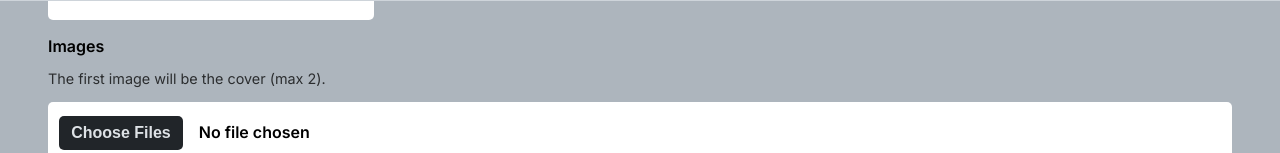
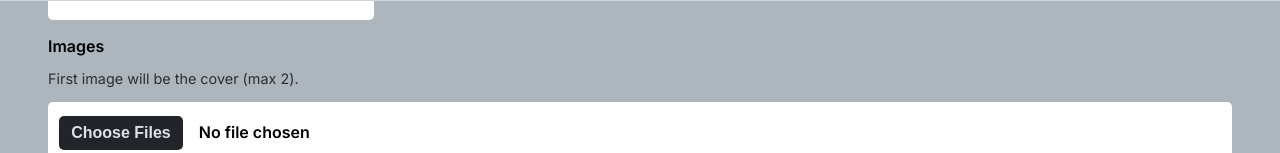
Before and after one commit to Dimterion/Posts-app, a React (Create React App) app: page /create-listing in a window 1280 px wide. Shown: the part 799-952 px from the top of the page. Built offline with nearby package versions, Linux system fonts and the light colour scheme; no server answers; sample sign-in values are in the browser's storage.

Commit message:
Texts and images lengths correction.

```diff
--- a/src/pages/CreateListing.jsx
+++ b/src/pages/CreateListing.jsx
@@ -304,7 +304,7 @@ function CreateListing() {
             />
             <p className="formSalaryText">$ / Month</p>
           </div>
-          <label className="formLabel">Link to the application page</label>
+          <label className="formLabel">Link</label>
           <input
             className="formInputName"
             type="text"
@@ -316,9 +316,7 @@ function CreateListing() {
             required
           />
           <label className="formLabel">Images</label>
-          <p className="imagesInfo">
-            The first image will be the cover (max 2).
-          </p>
+          <p className="imagesInfo">First image will be the cover (max 2).</p>
           <input
             className="formInputFile"
             type="file"
--- a/src/pages/EditListing.jsx
+++ b/src/pages/EditListing.jsx
@@ -96,9 +96,9 @@ function EditListing() {
 
     setLoading(true);
 
-    if (images.length > 6) {
+    if (images.length > 2) {
       setLoading(false);
-      toast.error("Max 6 images");
+      toast.error("Max 2 images");
       return;
     }
 
@@ -335,7 +335,7 @@ function EditListing() {
             />
             <p className="formSalaryText">$ / Month</p>
           </div>
-          <label className="formLabel">Link to the application page</label>
+          <label className="formLabel">Link</label>
           <input
             className="formInputName"
             type="text"
@@ -347,9 +347,7 @@ function EditListing() {
             required
           />
           <label className="formLabel">Images</label>
-          <p className="imagesInfo">
-            The first image will be the cover (max 2).
-          </p>
+          <p className="imagesInfo">First image will be the cover (max 2).</p>
           <input
             className="formInputFile"
             type="file"
```
